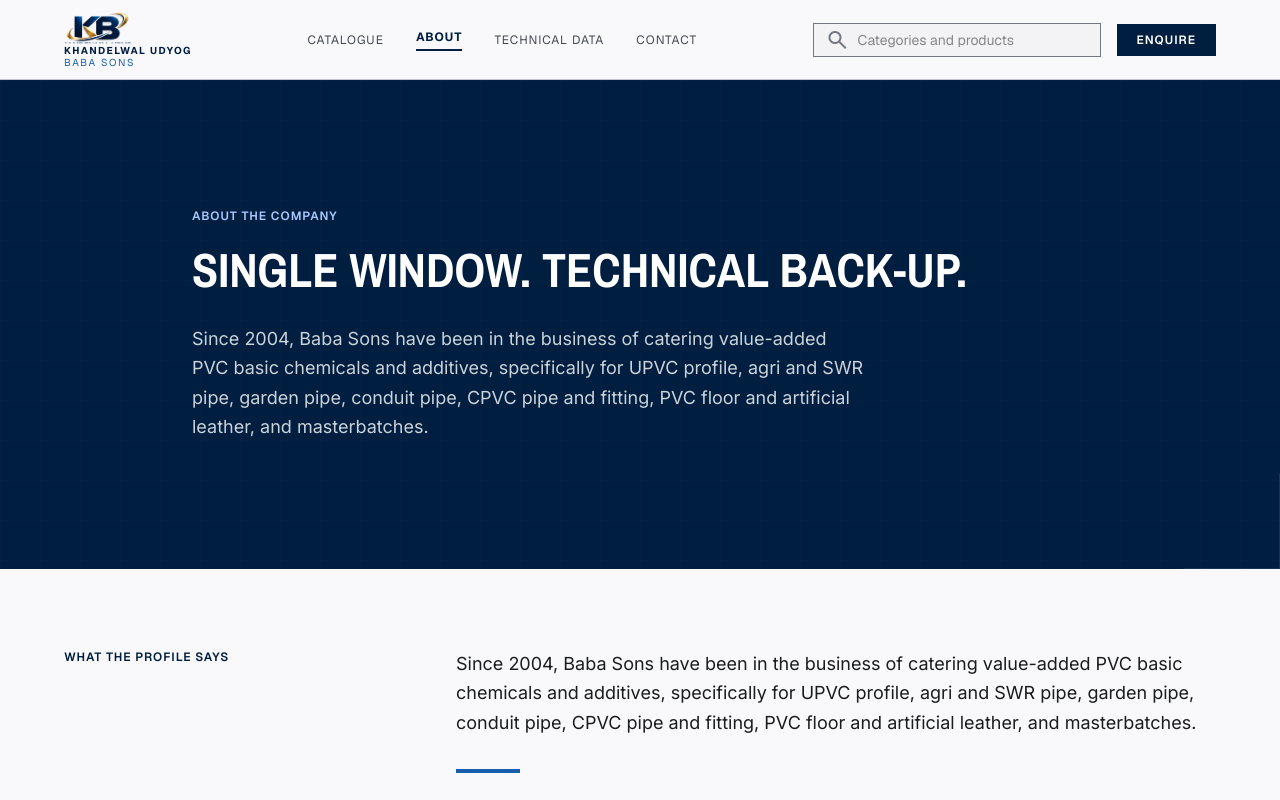
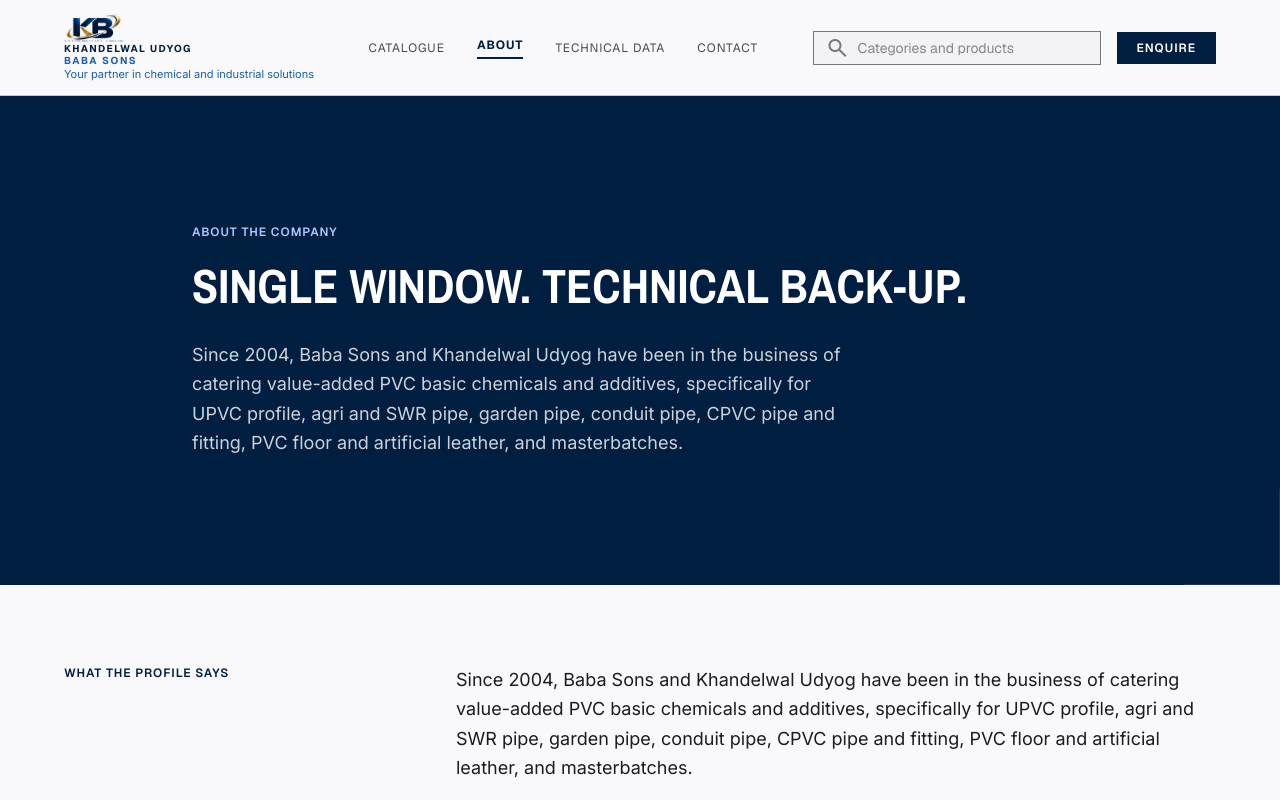
Before and after one commit to Parth2706-mj/Business-website, a Next.js app: page /about in a window 1280 px wide. Shown: the top 800 px of the page. Built offline with nearby package versions, Linux system fonts and the light colour scheme.

Commit message:
feat: name both companies in about and add the header line
Put Khandelwal Udyog beside Baba Sons in the about copy, set Baba Sons to the same weight as Khandelwal Udyog, and place the blue partner line under the logo.

Co-authored-by: Parth Khandelwal <parthpk349@gmail.com>

```diff
--- a/src/app/layout.tsx
+++ b/src/app/layout.tsx
@@ -57,7 +57,7 @@ export default function RootLayout({
       </head>
       <body className="min-h-full flex flex-col">
         <Header />
-        <main className="flex-grow pt-20">
+        <main className="flex-grow pt-24">
           {children}
         </main>
         <Footer />
--- a/src/components/layout/header.tsx
+++ b/src/components/layout/header.tsx
@@ -24,24 +24,27 @@ export function Header() {
     <>
       <nav
         id="main-nav"
-        className={`fixed top-0 left-0 w-full z-50 bg-surface border-b border-outline-variant flex justify-between items-center h-20 px-4 md:px-10 xl:px-16 transition-shadow duration-200 ${
+        className={`fixed top-0 left-0 w-full z-50 bg-surface border-b border-outline-variant flex justify-between items-center min-h-24 h-24 px-4 md:px-10 xl:px-16 transition-shadow duration-200 ${
           scrolled ? "shadow-md" : ""
         }`}
       >
-        <Link href="/" className="shrink-0 flex flex-col items-start gap-0.5" aria-label={company.name}>
+        <Link href="/" className="shrink-0 flex flex-col items-start gap-0.5 max-w-[15.5rem] sm:max-w-[20rem]" aria-label={company.name}>
           <Image
             src="/brand/logo-mark.png"
             alt=""
             width={1210}
             height={566}
             priority
-            className="h-8 w-auto"
+            className="h-7 w-auto"
           />
           <span className="font-label text-[10px] font-bold uppercase tracking-[0.14em] text-primary leading-none">
             {company.tradeName}
           </span>
-          <span className="font-label text-[10px] uppercase tracking-[0.16em] text-secondary leading-none">
+          <span className="font-label text-[10px] font-bold uppercase tracking-[0.16em] text-secondary leading-none">
             {company.shortName}
+          </span>
+          <span className="font-body text-[11px] leading-tight text-secondary">
+            {company.partnerLine}
           </span>
         </Link>
 
@@ -86,7 +89,7 @@ export function Header() {
       </nav>
 
       {mobileOpen && (
-        <div className="fixed inset-0 z-40 bg-surface pt-20 overflow-y-auto">
+        <div className="fixed inset-0 z-40 bg-surface pt-24 overflow-y-auto">
           <div className="flex flex-col p-6 gap-1">
             <SiteSearch className="mb-4" autoFocus onNavigate={() => setMenuPath(null)} />
             {mainNavLinks.map((link) => {
--- a/src/data/company.ts
+++ b/src/data/company.ts
@@ -9,6 +9,7 @@ export const company: CompanyInfo = {
   shortName: "Baba Sons",
   tradeName: "Khandelwal Udyog",
   tagline: "Single Window Service Provider",
+  partnerLine: "Your partner in chemical and industrial solutions",
   description:
     "Chemicals with technical back-up for PVC and CPVC processing — agricultural and SWR pipe, conduit, wire and cable, garden tubing, film, UPVC panel, flooring, and CPVC.",
 
--- a/src/data/pages.ts
+++ b/src/data/pages.ts
@@ -70,9 +70,9 @@ export const aboutPageContent = {
   heroLabel: "About the company",
   heroHeading: "Single window. Technical back-up.",
   heroBody:
-    "Since 2004, Baba Sons have been in the business of catering value-added PVC basic chemicals and additives, specifically for UPVC profile, agri and SWR pipe, garden pipe, conduit pipe, CPVC pipe and fitting, PVC floor and artificial leather, and masterbatches.",
+    "Since 2004, Baba Sons and Khandelwal Udyog have been in the business of catering value-added PVC basic chemicals and additives, specifically for UPVC profile, agri and SWR pipe, garden pipe, conduit pipe, CPVC pipe and fitting, PVC floor and artificial leather, and masterbatches.",
   mission:
-    "Since 2004, Baba Sons have been in the business of catering value-added PVC basic chemicals and additives, specifically for UPVC profile, agri and SWR pipe, garden pipe, conduit pipe, CPVC pipe and fitting, PVC floor and artificial leather, and masterbatches.",
+    "Since 2004, Baba Sons and Khandelwal Udyog have been in the business of catering value-added PVC basic chemicals and additives, specifically for UPVC profile, agri and SWR pipe, garden pipe, conduit pipe, CPVC pipe and fitting, PVC floor and artificial leather, and masterbatches.",
   values: [
     {
       title: "Single window",
--- a/src/types/index.ts
+++ b/src/types/index.ts
@@ -21,6 +21,7 @@ export interface CompanyInfo {
   shortName: string;
   tradeName: string;
   tagline: string;
+  partnerLine: string;
   description: string;
   emails: string[];
   phones: PhoneLine[];
```
